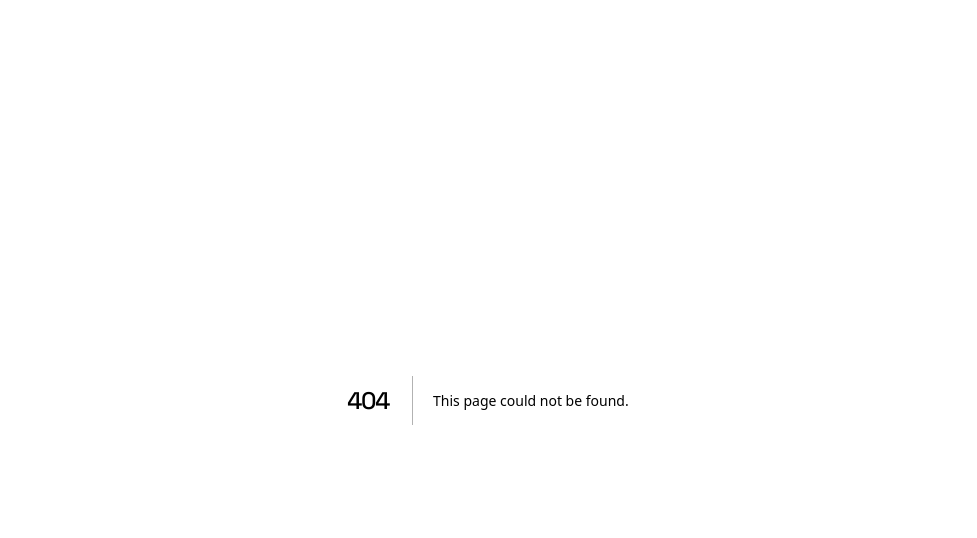
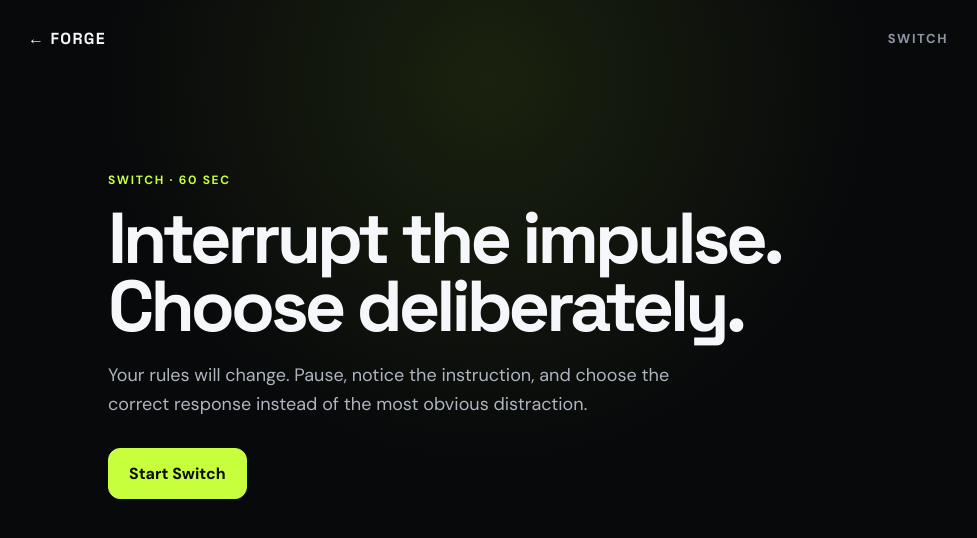
Before and after one commit to Nar-Lod/FORGE, a Next.js app: page /challenges/switch in a window 1280 px wide. Before the commit this address had no page. Shown: the top 538 px of the page, without its empty margins (152-1129 px from the left). Built offline with nearby package versions, Linux system fonts and the light colour scheme.

Commit message:
Add FORGE Switch Challenge

```diff
--- /dev/null
+++ b/app/challenges/switch/page.tsx
@@ -0,0 +1,108 @@
+"use client";
+
+import { useEffect, useMemo, useState } from "react";
+import Link from "next/link";
+
+const ROUNDS = 8;
+const TOTAL_SECONDS = 60;
+
+const makeRound = (index: number) => ({
+  instruction: index % 2 === 0 ? "TAP ONLY THE GREEN" : "TAP ONLY THE CIRCLE",
+  options: index % 2 === 0 ? ["GREEN", "RED", "BLUE"] : ["SQUARE", "TRIANGLE", "CIRCLE"],
+  correct: index % 2 === 0 ? "GREEN" : "CIRCLE",
+});
+
+export default function SwitchChallenge() {
+  const [started, setStarted] = useState(false);
+  const [round, setRound] = useState(0);
+  const [correct, setCorrect] = useState(0);
+  const [mistakes, setMistakes] = useState(0);
+  const [seconds, setSeconds] = useState(TOTAL_SECONDS);
+  const [finished, setFinished] = useState(false);
+
+  const current = useMemo(() => makeRound(round), [round]);
+  const score = Math.round((correct / ROUNDS) * 75 + Math.max(0, 25 - mistakes * 4));
+
+  useEffect(() => {
+    if (!started || finished) return;
+    const timer = window.setInterval(() => {
+      setSeconds((value) => {
+        if (value <= 1) {
+          setFinished(true);
+          return 0;
+        }
+        return value - 1;
+      });
+    }, 1000);
+    return () => window.clearInterval(timer);
+  }, [started, finished]);
+
+  const begin = () => {
+    setStarted(true);
+    setFinished(false);
+    setRound(0);
+    setCorrect(0);
+    setMistakes(0);
+    setSeconds(TOTAL_SECONDS);
+  };
+
+  const choose = (value: string) => {
+    if (!started || finished) return;
+    if (value === current.correct) setCorrect((v) => v + 1);
+    else setMistakes((v) => v + 1);
+
+    if (round >= ROUNDS - 1) setFinished(true);
+    else setRound((v) => v + 1);
+  };
+
+  return (
+    <main className="game-shell">
+      <div className="game-topbar">
+        <Link href="/" className="game-back">← FORGE</Link>
+        <div className="game-progress">{started && !finished ? `${seconds}s` : "SWITCH"}</div>
+      </div>
+
+      {!started && !finished && (
+        <section className="game-intro">
+          <div className="eyebrow">SWITCH · 60 SEC</div>
+          <h1>Interrupt the impulse.<br />Choose deliberately.</h1>
+          <p>Your rules will change. Pause, notice the instruction, and choose the correct response instead of the most obvious distraction.</p>
+          <button className="btn btn-primary" onClick={begin}>Start Switch</button>
+        </section>
+      )}
+
+      {started && !finished && (
+        <section className="game-stage">
+          <div className="target-card" style={{ width: "min(420px, 100%)" }}>
+            <span>RULE {round + 1} / {ROUNDS}</span>
+            <strong style={{ fontSize: 25 }}>{current.instruction}</strong>
+          </div>
+          <div className="switch-options">
+            {current.options.map((option) => (
+              <button key={option} className="switch-option" onClick={() => choose(option)}>{option}</button>
+            ))}
+          </div>
+          <p className="game-hint">Pause for a beat before you tap. The rule matters more than speed.</p>
+        </section>
+      )}
+
+      {finished && (
+        <section className="result-card">
+          <div className="eyebrow">SWITCH COMPLETE</div>
+          <div className="result-score">{Math.min(100, Math.max(0, score))}</div>
+          <div className="result-label">CONTROL SCORE</div>
+          <div className="result-stats">
+            <div><strong>{correct}</strong><span>correct</span></div>
+            <div><strong>{mistakes}</strong><span>mistakes</span></div>
+            <div><strong>{TOTAL_SECONDS - seconds}s</strong><span>training</span></div>
+          </div>
+          <p>You interrupted the automatic response and practiced choosing deliberately. Now the important part: leave FORGE and do what you intended to do.</p>
+          <div className="cta-row" style={{ justifyContent: "center" }}>
+            <button className="btn btn-primary" onClick={begin}>Try again</button>
+            <Link href="/" className="btn btn-secondary">I'm done</Link>
+          </div>
+        </section>
+      )}
+    </main>
+  );
+}
```
